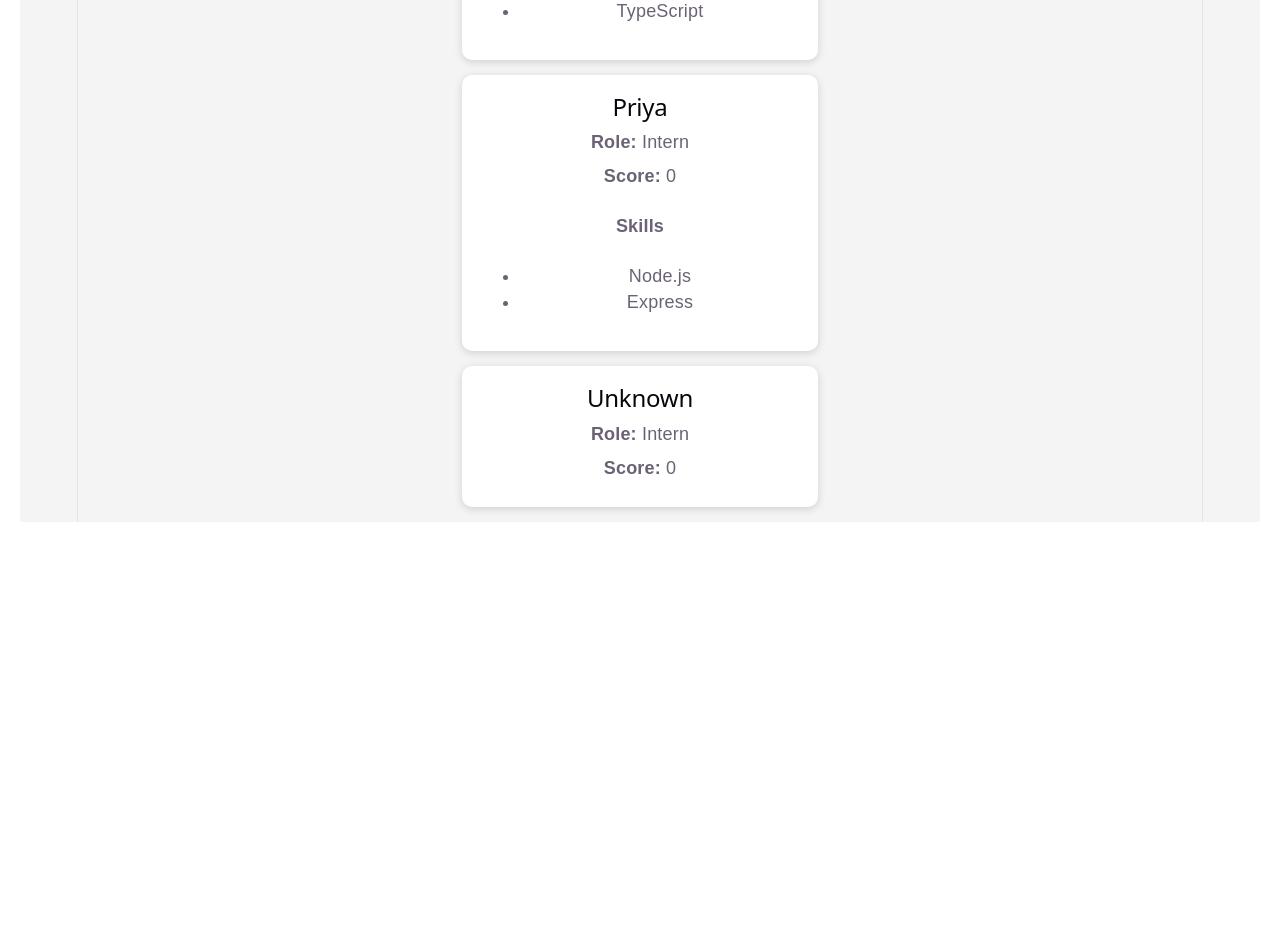
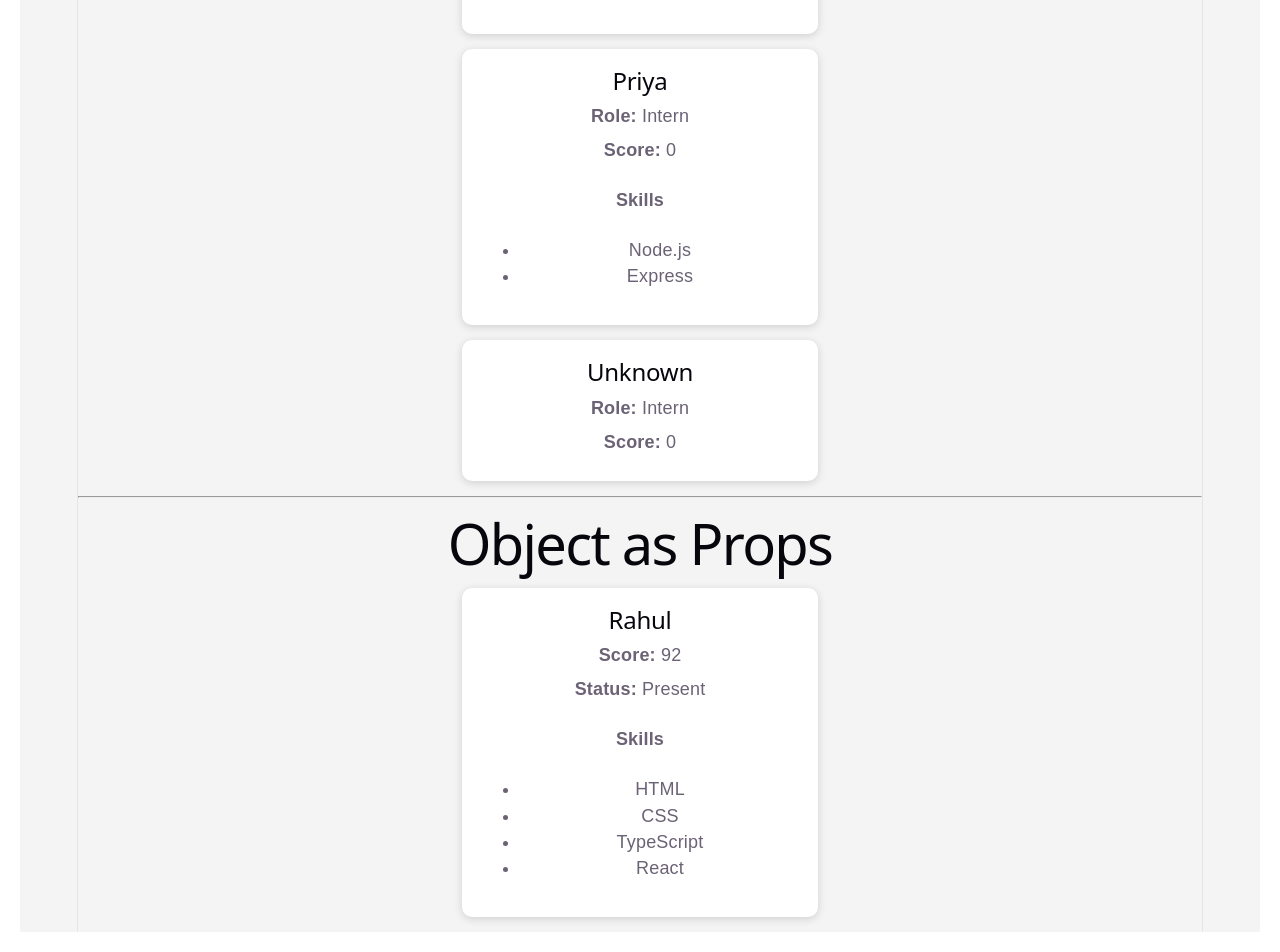
Before and after one commit to Josemafita-L/js-training, a React (Vite) app in the folder react/session2/: page / in a window 1280 px wide. Shown: the part 1040-1992 px from the top of the page. Before the commit the page ends 1582 px from the top, so only its background shows below. Built offline with nearby package versions, Linux system fonts and the light colour scheme.

Commit message:
react/session2: complete object props

```diff
--- a/react/session2/src/App.tsx
+++ b/react/session2/src/App.tsx
@@ -1,8 +1,20 @@
 import "./App.css"
+
 import InternCard from "./InternCard"
 import ProfileCard from "./ProfileCard"
+import InternProfile from "./InternProfile"
+import type { Intern } from "./InternProfile"
 
 function App() {
+
+  const rahul: Intern = {
+    id: 1,
+    name: "Rahul",
+    score: 92,
+    isPresent: true,
+    skills: ["HTML", "CSS", "TypeScript", "React"],
+  }
+
   return (
     <div>
 
@@ -32,9 +44,9 @@ function App() {
 
       <ProfileCard
         name="Rahul"
-  role="Frontend Developer"
+        role="Frontend"
         score={92}
-  skills={["HTML", "CSS", "React", "TypeScript"]}
+        skills={["HTML", "CSS", "React"]}
       />
 
       <ProfileCard
@@ -44,6 +56,12 @@ function App() {
 
       <ProfileCard />
 
+      <hr />
+
+      <h1>Object as Props</h1>
+
+      <InternProfile intern={rahul} />
+
     </div>
   )
 }
--- /dev/null
+++ b/react/session2/src/InternProfile.tsx
@@ -0,0 +1,40 @@
+export interface Intern {
+  id: number
+  name: string
+  score: number
+  isPresent: boolean
+  skills: string[]
+}
+
+interface InternProfileProps {
+  intern: Intern
+}
+
+// Using a separate Intern interface avoids repeating the same fields
+// in multiple components and keeps the application's data model consistent.
+function InternProfile({ intern }: InternProfileProps) {
+  return (
+    <div className="card">
+      <h2>{intern.name}</h2>
+
+      <p>
+        <strong>Score:</strong> {intern.score}
+      </p>
+
+      <p>
+        <strong>Status:</strong>{" "}
+        {intern.isPresent ? "Present" : "Absent"}
+      </p>
+
+      <h4>Skills</h4>
+
+      <ul>
+        {intern.skills.map((skill: string, index: number) => (
+          <li key={index}>{skill}</li>
+        ))}
+      </ul>
+    </div>
+  )
+}
+
+export default InternProfile
```
Lines whose indentation alone changed are shown as unchanged.
